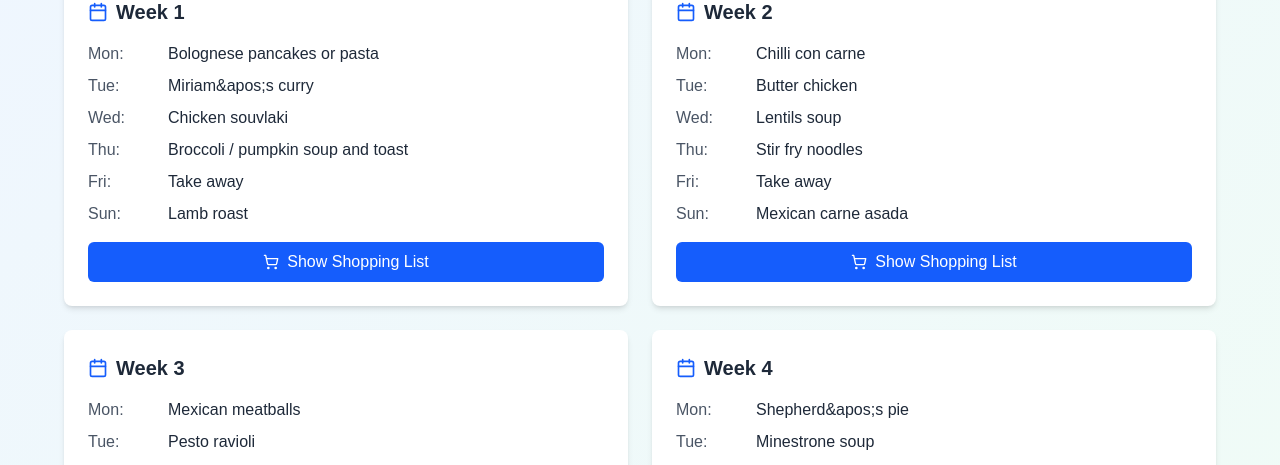
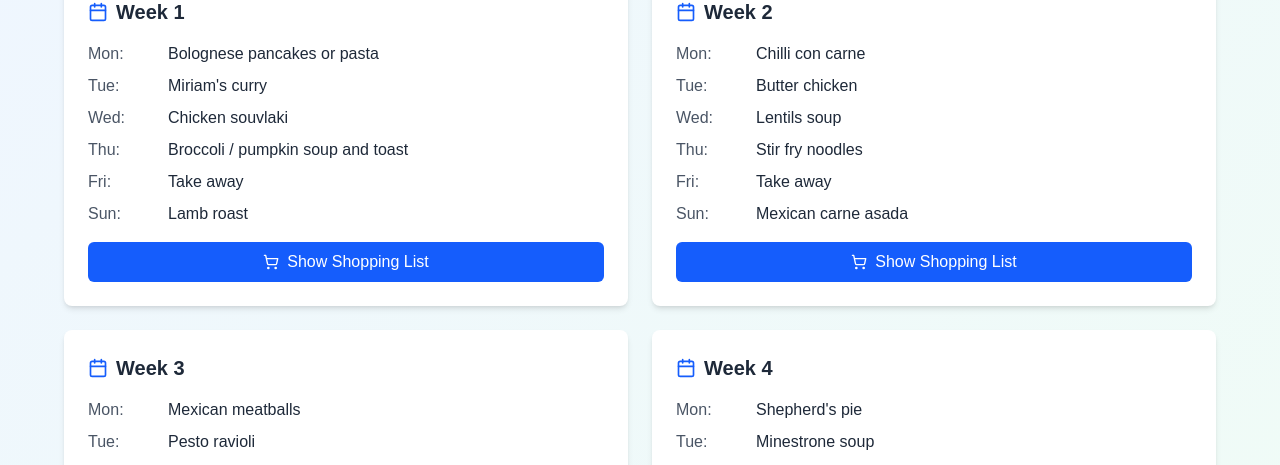
Before and after one commit to alex-renteria/meal-planner, a Next.js app: page / in a window 1280 px wide. Shown: the part 146-611 px from the top of the page. Built offline with nearby package versions, Linux system fonts and the light colour scheme.

Commit message:
Final apostrophe fixes - testing Vercel deployment

```diff
--- a/components/MealPlanner.tsx
+++ b/components/MealPlanner.tsx
@@ -46,10 +46,10 @@ const MealPlanner = () => {
     "Recipe tin eats mince Asian dish": ["Ground mince", "Soy sauce", "Sesame oil", "Garlic", "Ginger", "Asian vegetables", "Rice noodles"],
     "Ottolenghi cauliflower patties": ["Cauliflower", "Eggs", "Flour", "Parmesan cheese", "Fresh herbs", "Breadcrumbs"],
     "Katsu don": ["Chicken breast", "Panko breadcrumbs", "Eggs", "Flour", "Rice", "Onion", "Soy sauce", "Mirin"],
-    "Holly&apos;s miso chicken": ["Chicken thighs", "Miso paste", "Mirin", "Sake/cooking wine", "Sugar", "Ginger"],
+    "Holly's miso chicken": ["Chicken thighs", "Miso paste", "Mirin", "Sake/cooking wine", "Sugar", "Ginger"],
     "Enchiladas": ["Corn tortillas", "Chicken", "Enchilada sauce", "Cheese", "Onion", "Sour cream", "Coriander"],
     "Chicken cashew stirfry": ["Chicken breast", "Cashews", "Asian vegetables", "Soy sauce", "Oyster sauce", "Garlic", "Ginger"],
-    "Abuela&apos;s Mexican chicken": ["Chicken pieces", "Mexican spices", "Tomatoes", "Onion", "Capsicum", "Rice"],
+    "Abuela's Mexican chicken": ["Chicken pieces", "Mexican spices", "Tomatoes", "Onion", "Capsicum", "Rice"],
     "Vietnamese noodle salad": ["Rice noodles", "Fresh herbs", "Cucumber", "Carrots", "Bean sprouts", "Fish sauce", "Lime", "Chilli"],
     "Enfrijoladas": ["Corn tortillas", "Black beans", "Mexican cheese", "Onion", "Avocado", "Sour cream"],
     "Musamun curry": ["Beef/chicken", "Musamun curry paste", "Coconut milk", "Potatoes", "Peanuts", "Fish sauce"],
@@ -59,7 +59,7 @@ const MealPlanner = () => {
     "Jamie Oliver Salmon": ["Salmon fillets", "Lemon", "Herbs", "Olive oil", "Vegetables"],
     "Slow cooker meals": ["Meat (beef/chicken/pork)", "Vegetables", "Stock", "Herbs", "Potatoes"],
     "Quinoa dish": ["Quinoa", "Vegetables", "Feta cheese", "Olive oil", "Lemon", "Fresh herbs"],
-    "Shepherd&apos;s pie": ["Ground lamb/beef", "Potatoes", "Peas", "Carrots", "Stock", "Worcestershire sauce"]
+    "Shepherd's pie": ["Ground lamb/beef", "Potatoes", "Peas", "Carrots", "Stock", "Worcestershire sauce"]
   };
 
   const staplesList = [
@@ -128,7 +128,7 @@ const MealPlanner = () => {
       title: "Week 1",
       meals: {
         Monday: "Bolognese pancakes or pasta",
-        Tuesday: "Miriam&apos;s curry",
+        Tuesday: "Miriam's curry",
         Wednesday: "Chicken souvlaki",
         Thursday: "Broccoli / pumpkin soup and toast",
         Friday: "Take away",
@@ -225,7 +225,7 @@ const MealPlanner = () => {
     week4: {
       title: "Week 4",
       meals: {
-        Monday: "Shepherd&apos;s pie",
+        Monday: "Shepherd's pie",
         Tuesday: "Minestrone soup",
         Wednesday: "Chicken schnitzel and 3 veg",
         Thursday: "Carbonara pasta",
```
